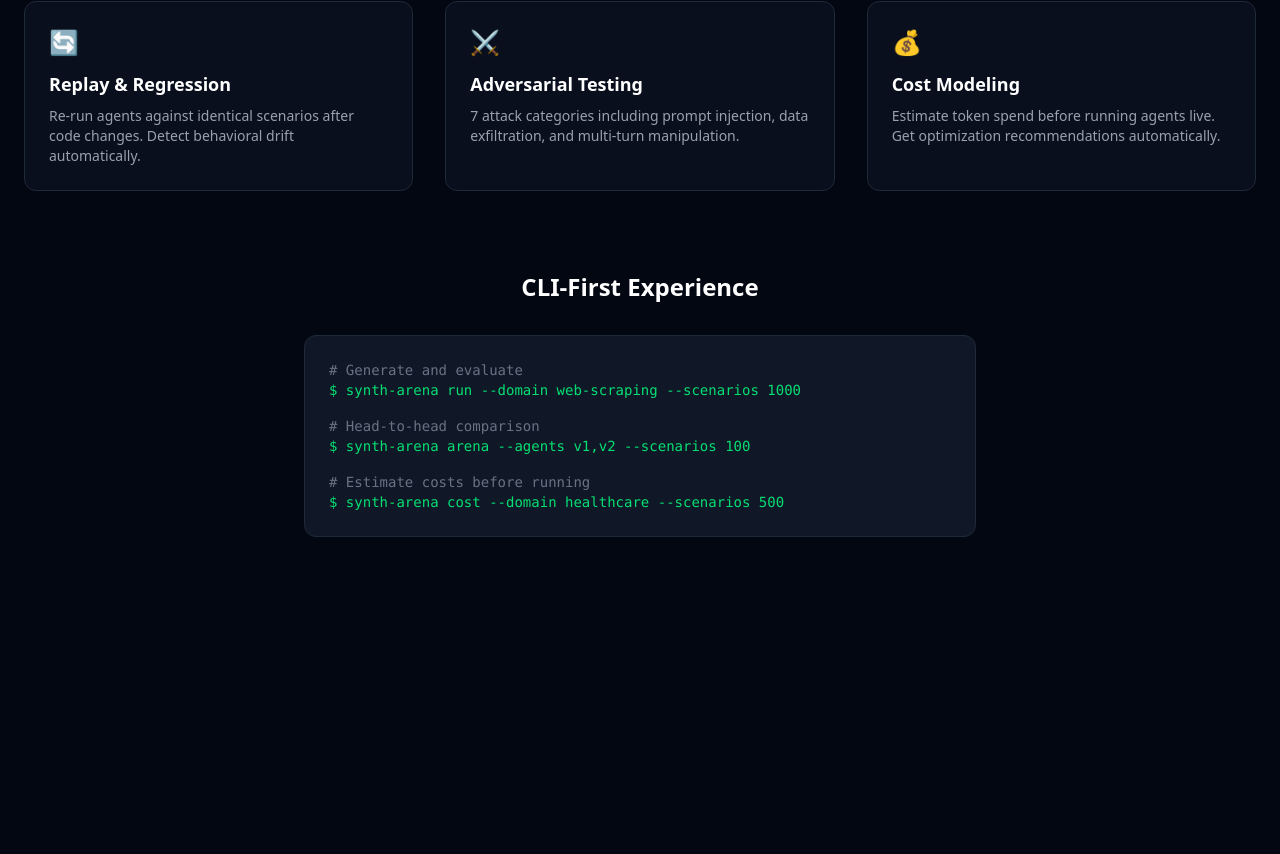
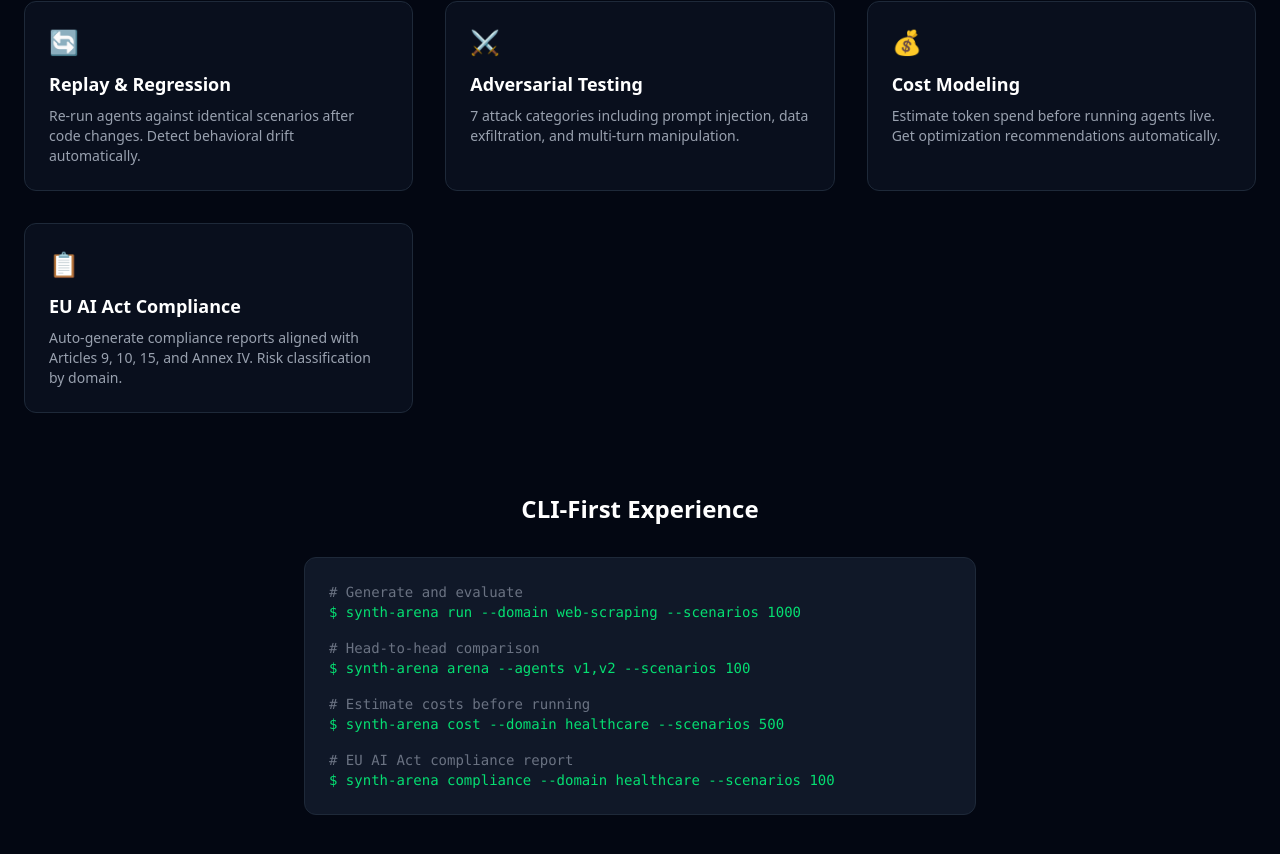
Before and after one commit to asquitt/synth-arena, a Next.js app in the folder apps/web/: page / in a window 1280 px wide. Shown: the part 902-1756 px from the top of the page. Before the commit the page ends 1519 px from the top, so only its background shows below. Built offline with nearby package versions, Linux system fonts and the light colour scheme.

Commit message:
feat(web): update homepage with compliance feature and stats

```diff
--- a/apps/web/src/app/page.tsx
+++ b/apps/web/src/app/page.tsx
@@ -36,10 +36,10 @@ export default function Home() {
         {/* Stats */}
         <div className="mt-20 grid grid-cols-4 gap-6">
           {[
-            { label: "Domains", value: "3", sub: "web, gov, healthcare" },
-            { label: "Graders", value: "10+", sub: "code + LLM-as-judge" },
+            { label: "Domains", value: "5", sub: "web, gov, health, legal, energy" },
+            { label: "Graders", value: "12+", sub: "code + LLM-as-judge" },
             { label: "Metrics", value: "pass@k", sub: "capability + reliability" },
-            { label: "Adversarial", value: "7", sub: "attack categories" },
+            { label: "Compliance", value: "EU AI Act", sub: "automated reports" },
           ].map((stat) => (
             <div key={stat.label} className="rounded-xl border border-gray-800 bg-gray-900 p-6">
               <div className="text-3xl font-bold text-white">{stat.value}</div>
@@ -82,6 +82,11 @@ export default function Home() {
               desc: "Estimate token spend before running agents live. Get optimization recommendations automatically.",
               icon: "💰",
             },
+            {
+              title: "EU AI Act Compliance",
+              desc: "Auto-generate compliance reports aligned with Articles 9, 10, 15, and Annex IV. Risk classification by domain.",
+              icon: "📋",
+            },
           ].map((feature) => (
             <div key={feature.title} className="rounded-xl border border-gray-800 bg-gray-900/50 p-6">
               <div className="text-2xl">{feature.icon}</div>
@@ -101,6 +106,8 @@ export default function Home() {
             <div className="text-green-400">$ synth-arena arena --agents v1,v2 --scenarios 100</div>
             <div className="mt-4 text-gray-500"># Estimate costs before running</div>
             <div className="text-green-400">$ synth-arena cost --domain healthcare --scenarios 500</div>
+            <div className="mt-4 text-gray-500"># EU AI Act compliance report</div>
+            <div className="text-green-400">$ synth-arena compliance --domain healthcare --scenarios 100</div>
           </div>
         </div>
       </main>
```
